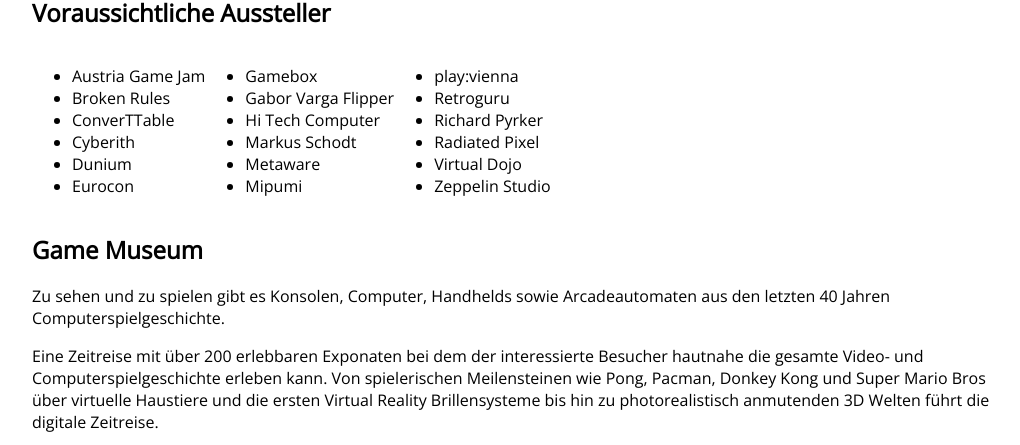
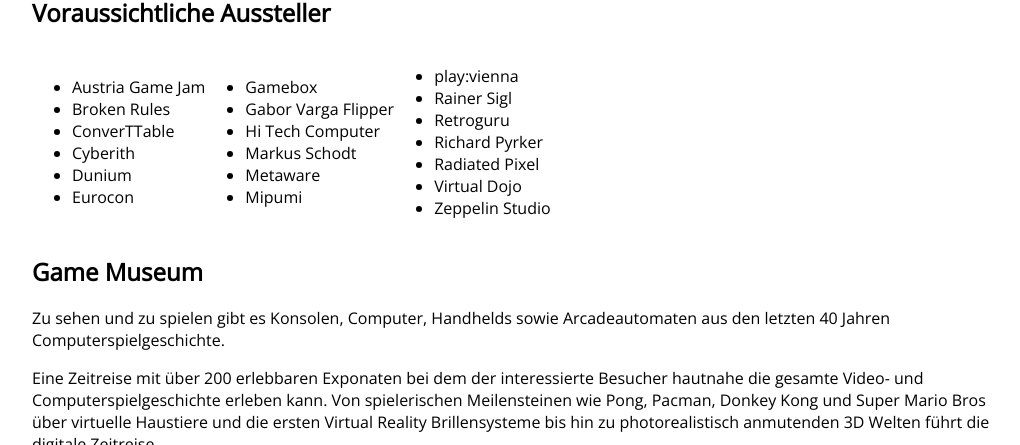
Before and after one commit to Lorti/gsexpo, a Jekyll site: the page built from index.html, in a window 1280 px wide and 900 px high, scrolled down 1393 px, cut to the strip 173-618 px from the top of the window. Shown: the whole strip, without its empty margins (128-1148 px from the left). Built offline with Jekyll 4.4.1, drawn with Linux system fonts in a browser that asks for light colours; nearby versions of some CDN libraries; Markdown is read by kramdown in place of the engine named in the settings.

Commit message:
Update exhibitors.markdown

```diff
--- a/_includes/exhibitors.markdown
+++ b/_includes/exhibitors.markdown
@@ -25,6 +25,7 @@
 <td>
 <ul>
 <li>play:vienna</li>
+<li>Rainer Sigl</li>
 <li>Retroguru</li>
 <li>Richard Pyrker</li>
 <li>Radiated Pixel</li>
```
